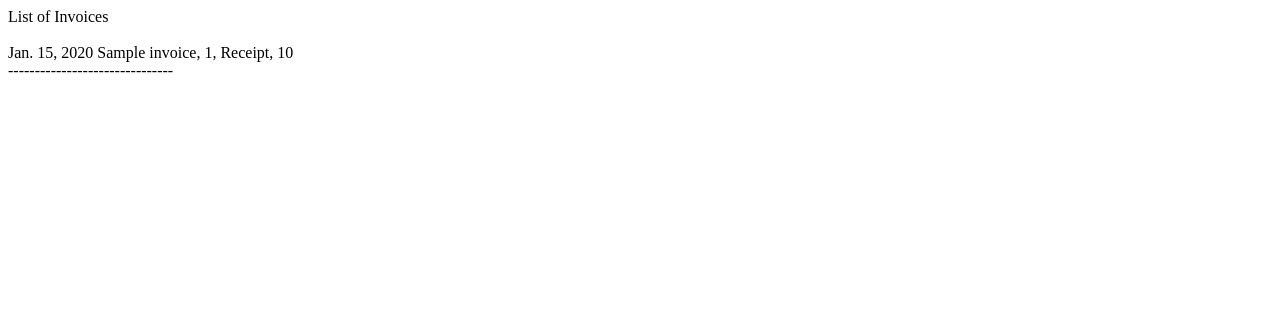
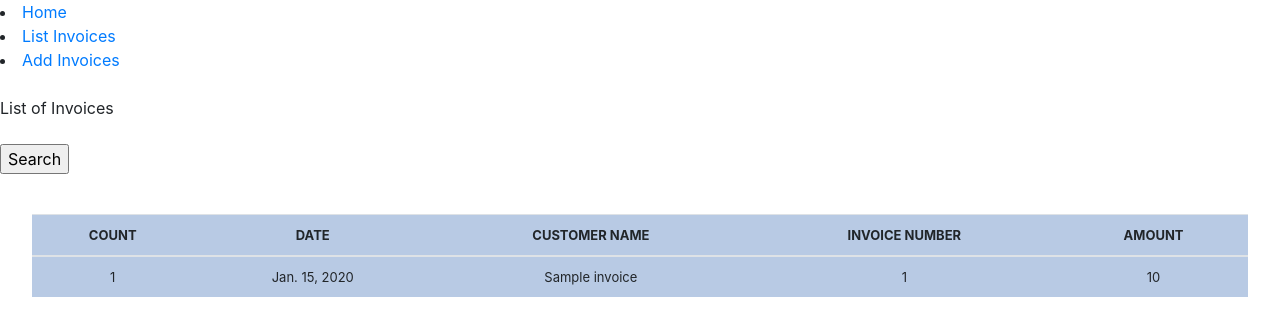
Before and after one commit to kamwanasamwel/invoicemanagement, a Django app: page /list_invoice/ in a window 1280 px wide. Shown: the top 336 px of the page. Run offline with Django 3.2, Linux system fonts and the light colour scheme; tables that the repository leaves empty hold one stand-in row (values such as "Sample post"); some libraries are stand-ins or nearby versions.

Commit message:
to solve bug on search form

```diff
--- a/invoicemgmt/forms.py
+++ b/invoicemgmt/forms.py
@@ -13,3 +13,9 @@ class InvoiceForm(forms.ModelForm):
                   'line_five', 'line_five_quantity', 'line_five_unit_price', 'line_five_total_price',
                   'total', 'paid', 'invoice_type'
                   ]
+
+
+class InvoiceSearchForm(forms.ModelForm):
+    class Meta:
+        model = Invoice
+        fields = ['invoice_number', 'name']
--- a/invoicemgmt/static/css/stylesheet.css
+++ b/invoicemgmt/static/css/stylesheet.css
@@ -11,3 +11,21 @@ body {
 .myForm{
     margin: 30px;
 }
+
+/*Align the title to the center of the page*/
+.table{
+	font-size: 13px;
+	text-align: center;
+	width: 95%;
+	margin: auto;
+
+}
+
+/*Make alternating colors for the table rows*/
+.table tr:nth-child(odd){
+	background: #B8CAE4
+}
+
+.table tr:nth-child(even){
+	background: #dae5f4
+}
--- a/invoicemgmt/templates/entry.html
+++ b/invoicemgmt/templates/entry.html
@@ -1,4 +1,4 @@
-{% load static %} {% load crispy_forms_tags %}
+{% load static %} {% load crispy_forms_tags %}{% include 'navbar.html' %}
 <!DOCTYPE html>
 <html>
   <head>
--- a/invoicemgmt/templates/home.html
+++ b/invoicemgmt/templates/home.html
@@ -1,5 +1,4 @@
-{% load static %}
-
+{% load static %} {% include 'navbar.html' %}
 <head>
   <link
     rel="stylesheet"
--- a/invoicemgmt/templates/list_invoice.html
+++ b/invoicemgmt/templates/list_invoice.html
@@ -1,19 +1,44 @@
-{% load static %}
+{% load static %} {% load crispy_forms_tags %} {% include 'navbar.html' %}
+<br />
 <!DOCTYPE html>
 <html>
   <head>
     <title>List of Invoices</title>
+    <link
+      rel="stylesheet"
+      type="text/css"
+      href="https://stackpath.bootstrapcdn.com/bootstrap/4.5.2/css/bootstrap.min.css"
+    />
     <link href="{% static 'css/stylesheet.css' %}" rel="stylesheet" />
   </head>
   <body>
     {{title}} <br />
+    {% csrf_token %} {{form}}
     <br />
-    {% for instance in queryset %} {{instance.invoice_date}} {{instance.name}},
-    {{instance.invoice_number}}, {{instance.invoice_type}},
-    {{instance.line_one_total_price}}
+    <form method="POST" action="">
+      {% csrf_token %} {{form|crispy}}
+      <input type="submit" value="Search" />
+    </form>
     <br />
-    ------------------------------- <br />
-
-    {% endfor %}
+    <table class="table">
+      <thead>
+        <tr>
+          <th>COUNT</th>
+          <th>DATE</th>
+          <th>CUSTOMER NAME</th>
+          <th>INVOICE NUMBER</th>
+          <th>AMOUNT</th>
+        </tr>
+      </thead>
+      {% for instance in queryset %}
+      <tr>
+        <td>{{forloop.counter}}</td>
+        <td>{{instance.invoice_date}}</td>
+        <td>{{instance.name}}</td>
+        <td>{{instance.invoice_number}}</td>
+        <td>{{instance.total}}</td>
+      </tr>
+      {% endfor %}
+    </table>
   </body>
 </html>
--- /dev/null
+++ b/invoicemgmt/templates/navbar.html
@@ -0,0 +1,5 @@
+<nav>
+  <li><a href="/">Home</a></li>
+  <li><a href="/list_invoice">List Invoices</a></li>
+  <li><a href="/add_invoice">Add Invoices</a></li>
+</nav>
--- a/invoicemgmt/views.py
+++ b/invoicemgmt/views.py
@@ -1,5 +1,5 @@
 from django.shortcuts import render, redirect
-from .forms import InvoiceForm
+from .forms import InvoiceForm, InvoiceSearchForm
 from .models import *
 # Create your views here.
 
@@ -27,8 +27,19 @@ def add_invoice(request):
 def list_invoice(request):
     title = 'List of Invoices'
     queryset = Invoice.objects.all()
+    form = InvoiceSearchForm(request.POST or None)
+
     context = {
         "title": title,
         "queryset": queryset,
     }
+    if request.method == 'POST':
+        queryset = Invoice.objects.filter(invoice_number__icontains=form['invoice_number'].value(),
+                                          name__icontains=form['name'].value()
+                                          )
+        context = {
+            "form": form,
+            "title": title,
+            "queryset": queryset,
+        }
     return render(request, "list_invoice.html", context)
```
